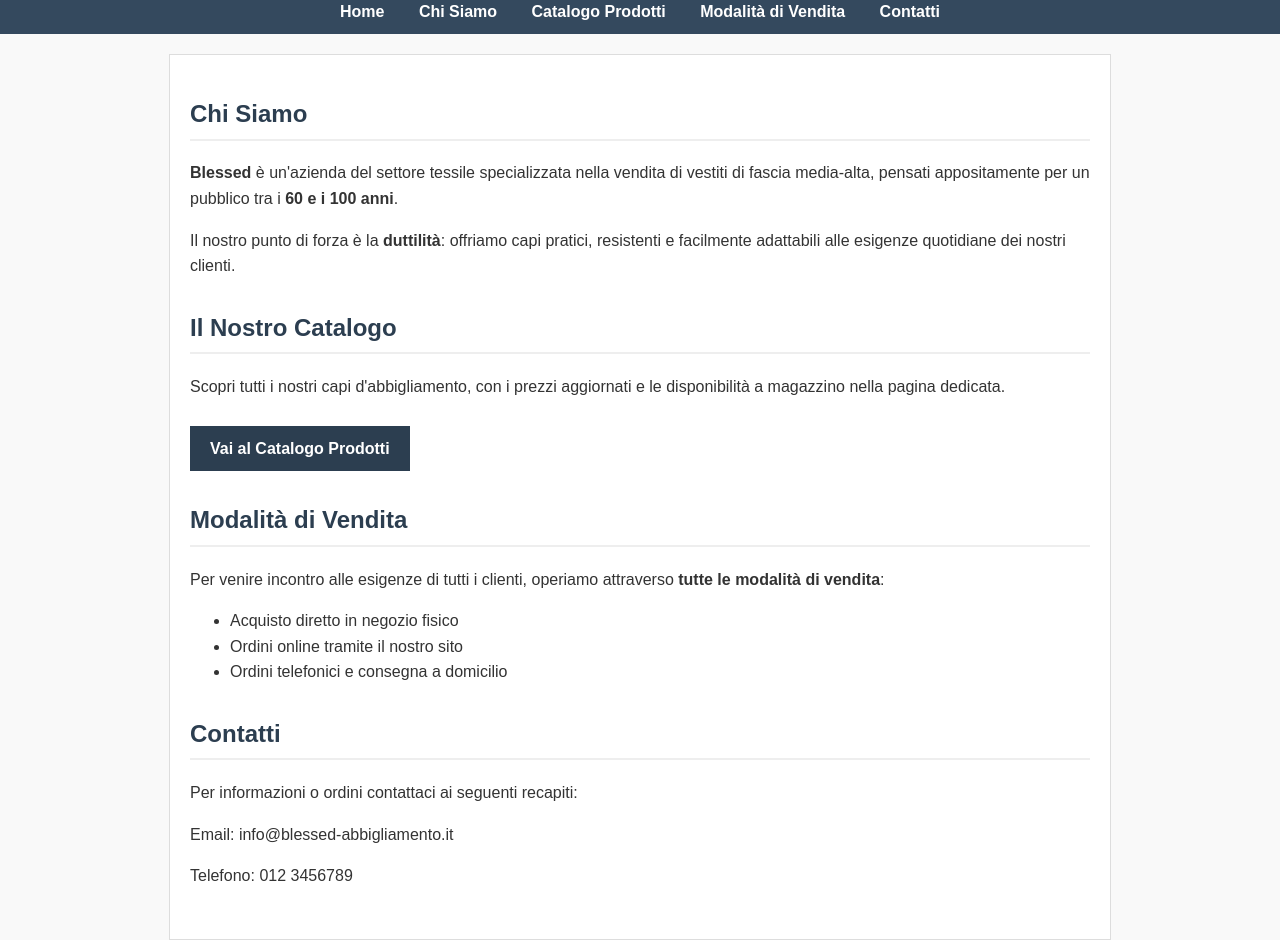
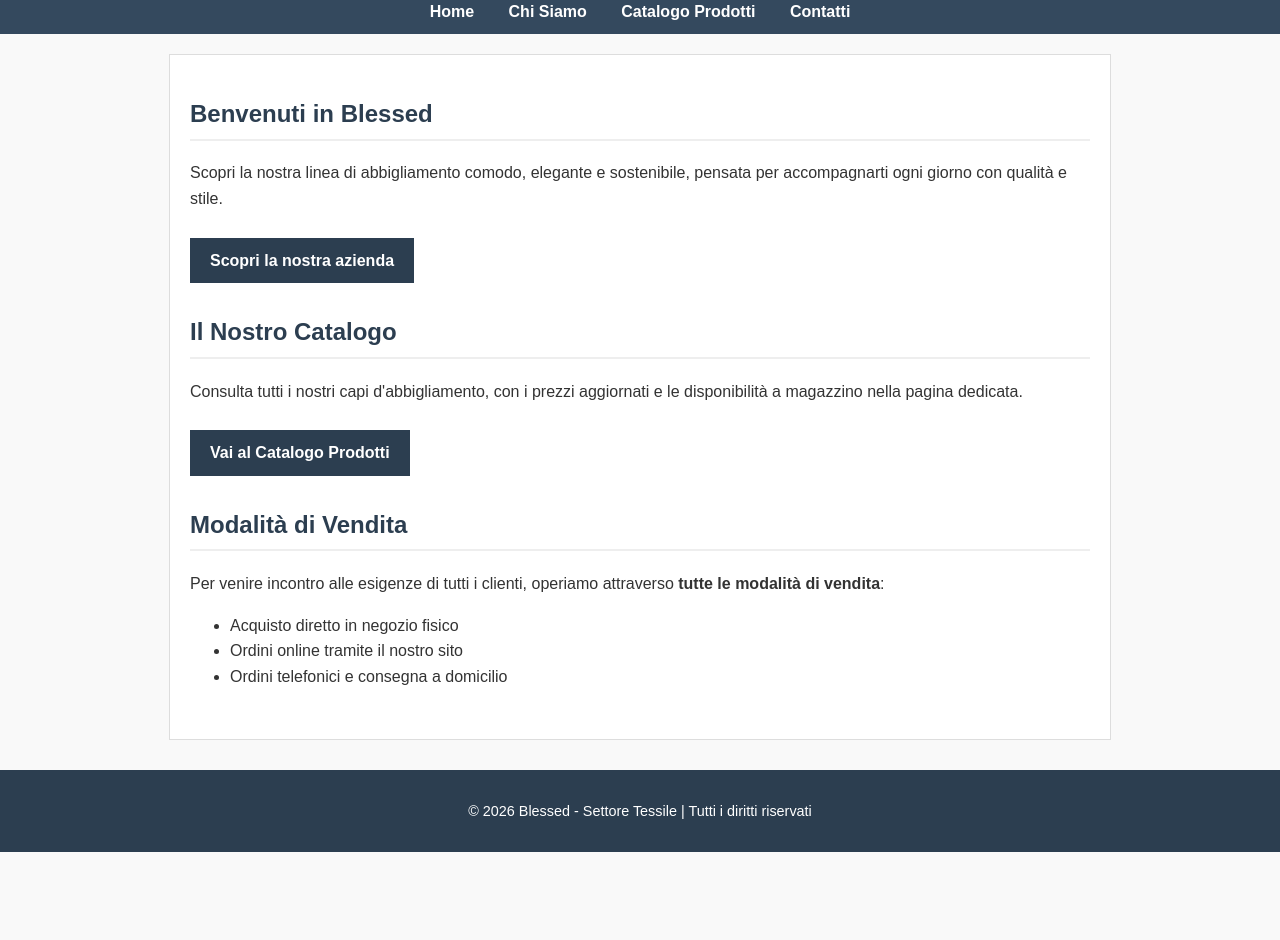
Before and after one commit to imasemwontublessed-beep/blegs, a plain HTML site: page index.html in a window 1280 px wide. Shown: the part 187-1127 px from the top of the page. After the commit the page ends 1039 px from the top, so only its background shows below. Drawn offline with Linux system fonts and the light colour scheme.

Commit message:
Update index.html

```diff
--- a/index.html
+++ b/index.html
@@ -56,7 +56,7 @@
             padding-bottom: 5px;
         }
 
-        .pulsante-catalogo {
+        .pulsante {
             display: inline-block;
             background-color: #2c3e50;
             color: #ffffff;
@@ -66,7 +66,7 @@
             margin-top: 10px;
         }
 
-        .pulsante-catalogo:hover {
+        .pulsante:hover {
             background-color: #34495e;
         }
 
@@ -89,23 +89,22 @@
 
     <nav>
         <a href="index.html">Home</a>
-        <a href="index.html#chi-siamo">Chi Siamo</a>
+        <a href="chi-siamo.html">Chi Siamo</a>
         <a href="catalogo.html">Catalogo Prodotti</a>
-        <a href="index.html#vendita">Modalità di Vendita</a>
-        <a href="index.html#contatti">Contatti</a>
+        <a href="contatti.html">Contatti</a>
     </nav>
 
     <main>
-        <section id="chi-siamo">
-            <h2>Chi Siamo</h2>
-            <p><strong>Blessed</strong> è un'azienda del settore tessile specializzata nella vendita di vestiti di fascia media-alta, pensati appositamente per un pubblico tra i <strong>60 e i 100 anni</strong>.</p>
-            <p>Il nostro punto di forza è la <strong>duttilità</strong>: offriamo capi pratici, resistenti e facilmente adattabili alle esigenze quotidiane dei nostri clienti.</p>
+        <section id="benvenuto">
+            <h2>Benvenuti in Blessed</h2>
+            <p>Scopri la nostra linea di abbigliamento comodo, elegante e sostenibile, pensata per accompagnarti ogni giorno con qualità e stile.</p>
+            <a href="chi-siamo.html" class="pulsante">Scopri la nostra azienda</a>
         </section>
 
         <section id="anteprima-catalogo">
             <h2>Il Nostro Catalogo</h2>
-            <p>Scopri tutti i nostri capi d'abbigliamento, con i prezzi aggiornati e le disponibilità a magazzino nella pagina dedicata.</p>
-            <a href="catalogo.html" class="pulsante-catalogo">Vai al Catalogo Prodotti</a>
+            <p>Consulta tutti i nostri capi d'abbigliamento, con i prezzi aggiornati e le disponibilità a magazzino nella pagina dedicata.</p>
+            <a href="catalogo.html" class="pulsante">Vai al Catalogo Prodotti</a>
         </section>
 
         <section id="vendita">
@@ -117,13 +116,6 @@
                 <li>Ordini telefonici e consegna a domicilio</li>
             </ul>
         </section>
-
-        <section id="contatti">
-            <h2>Contatti</h2>
-            <p>Per informazioni o ordini contattaci ai seguenti recapiti:</p>
-            <p>Email: info@blessed-abbigliamento.it</p>
-            <p>Telefono: 012 3456789</p>
-        </section>
     </main>
 
     <footer>
```
